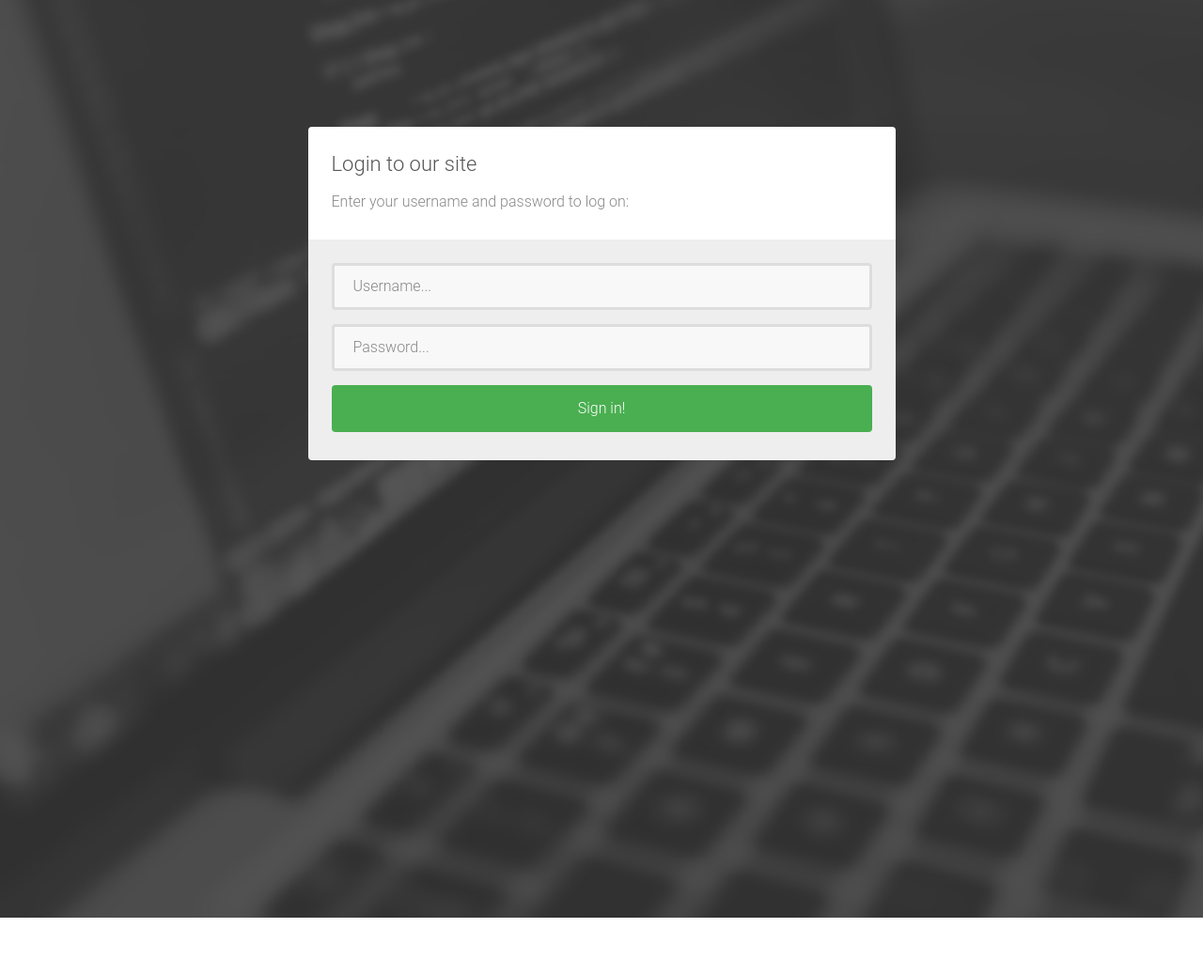
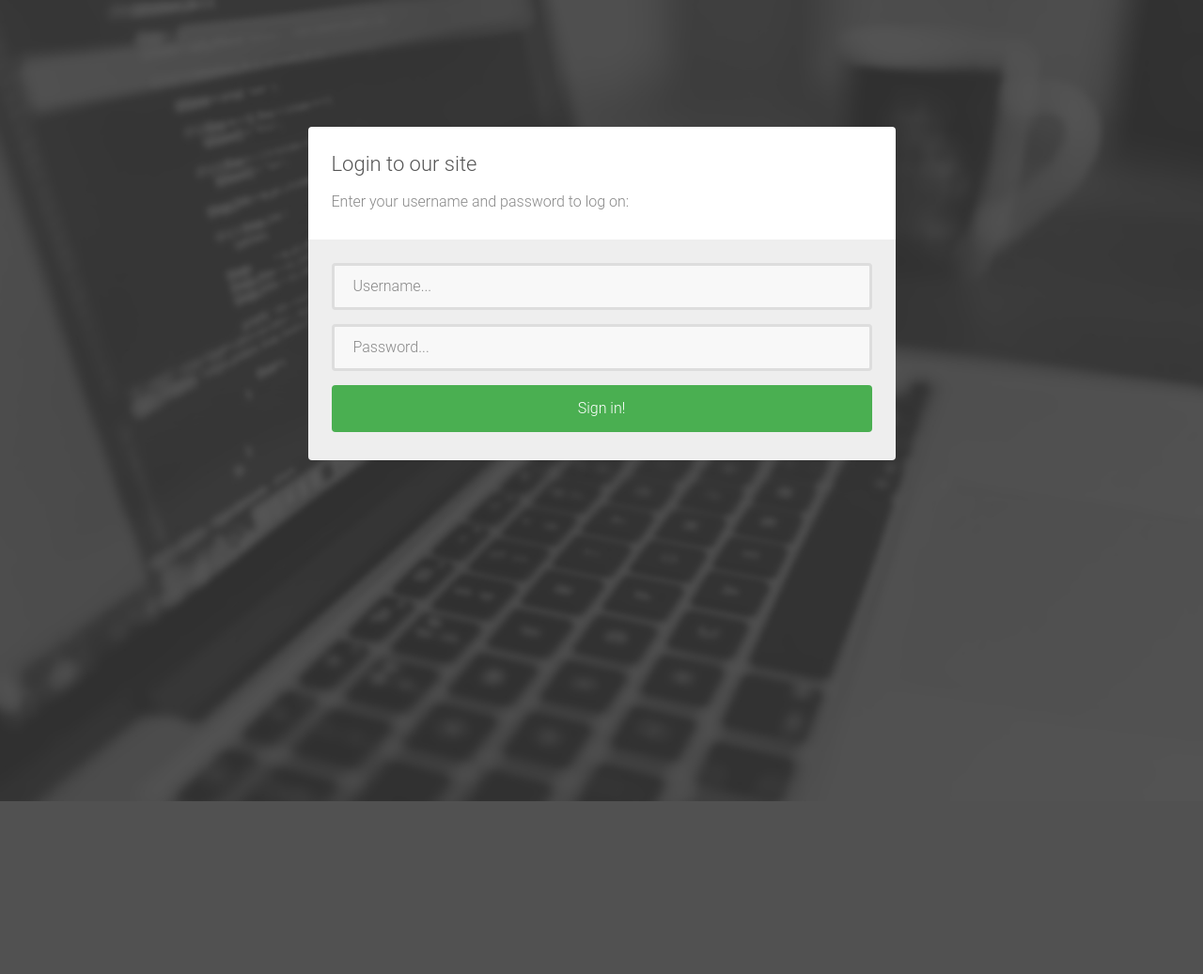
Before and after one commit to myzj/dop, a Django app: page /login/ in a window 1280 px wide. Shown: the whole page at 94% size. Run offline with Django 3.2, Linux system fonts and the light colour scheme; some libraries are stand-ins or nearby versions.

Commit message:
修改登录页面

```diff
--- a/dop/web/templates/login.html
+++ b/dop/web/templates/login.html
@@ -39,8 +39,8 @@
 
         </div>
 
-    <div class="backstretch" style="left: 0px; top: 0px; overflow: hidden; margin: 0px; padding: 0px;  height:100%; width: 100%; z-index: -999999; position: fixed;">
-        <img src="{% static "images/1.jpg" %}" style="position: absolute; margin: 0px; padding: 0px; border: none;  max-height: none; max-width: none; z-index: -999999; left: 0px; top: -303.167px;">
+    <div class="backstretch" style="left: 0px; top: 0px; overflow: hidden; margin: 0px; padding: 0px;  height:100%; width: 100%; z-index: -999999; position: fixed; background: #515151;">
+        <img src="{% static "images/1.jpg" %}" style="">
     </div>
 <script type="text/javascript">
     require(['{% static "js/config.js" %}?v={{config.v}}'], function () {
```
